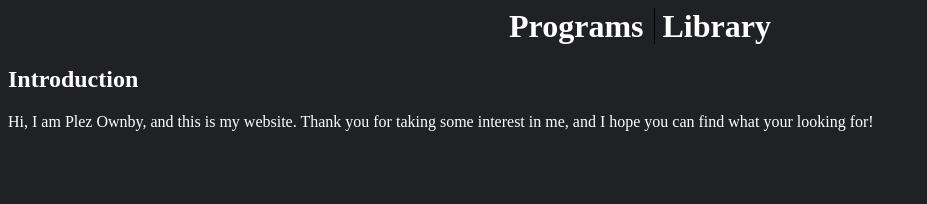
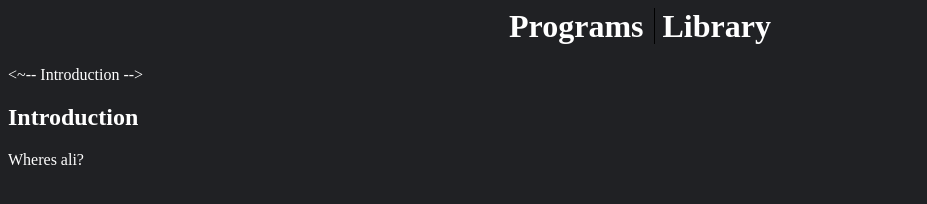
Before and after one commit to PlezDO/PlezDO.github.io, a plain HTML site: page index.html in a window 1280 px wide. Shown: the whole page, without its empty margins (0-927 px from the left). Drawn offline with Linux system fonts and the light colour scheme.

Commit message:
Changed placeholder intro

```diff
--- a/index.html
+++ b/index.html
@@ -30,10 +30,10 @@
    </h1>
 
 
-    <body> <!-- Introduction -->
+    <body> <~-- Introduction -->
 	<h2>Introduction</h2>
 	<p>
-	    Hi, I am Plez Ownby, and this is my website. Thank you for taking some
-	    interest in me, and I hope you can find what your looking for!
+	    Wheres ali?
+
 	</p>
 </html>
```
